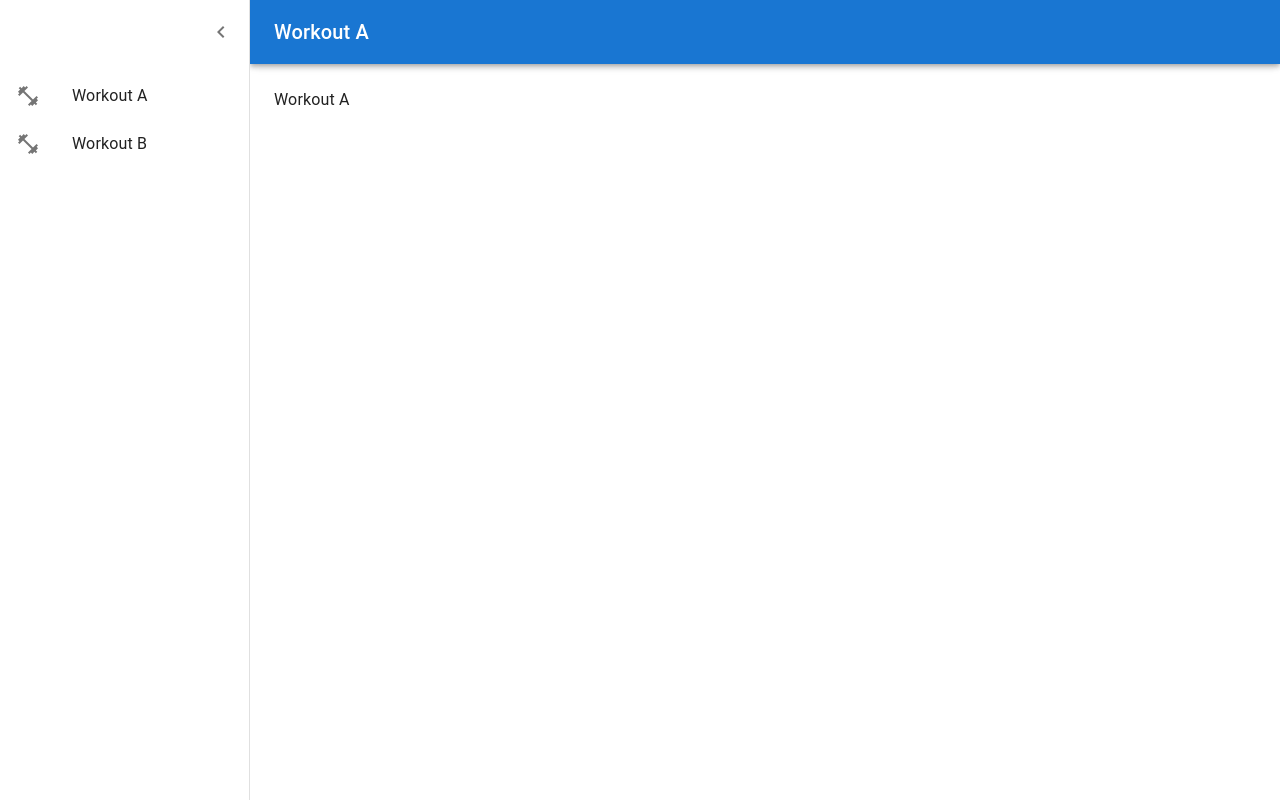
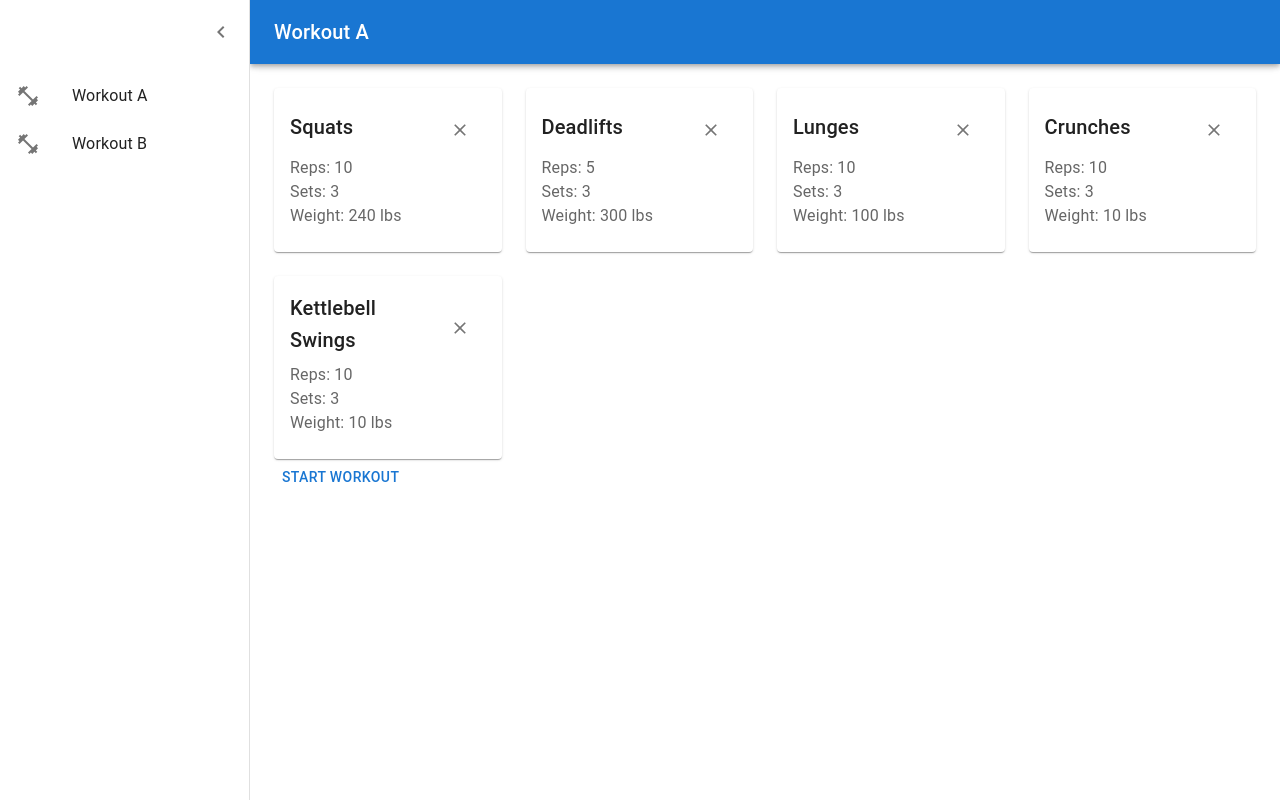
Before and after one commit to hudson-pierce/nextjs-todo-app, a Next.js app: page /workouts in a window 1280 px wide. Built offline with nearby package versions, Linux system fonts and the light colour scheme.

Commit message:
Add workout details cards to workout details page

```diff
--- /dev/null
+++ b/components/workouts/WorkoutDetails.js
@@ -0,0 +1,25 @@
+import { useEffect, useState } from 'react';
+import Button from '@mui/material/Button';
+import Grid from '@mui/material/Grid';
+import WorkoutDetailsCard from './WorkoutDetailsCard';
+
+export default function WorkoutDetails(props) {
+    const [exercises, setExercises] = useState([]);
+
+    useEffect(() => {
+      setExercises(props.workout.exercises);
+    }, [props.workout.exercises]);
+
+    return (
+        <div>
+            <Grid container spacing={3}>
+                {exercises.map((exercise, index) => (
+                    <Grid item key={index} xs={10} sm={6} md={3}>
+                        <WorkoutDetailsCard exercise={exercise} />
+                    </Grid>
+                ))}
+            </Grid>
+            <Button>Start Workout</Button>
+        </div>
+    );
+}
--- /dev/null
+++ b/components/workouts/WorkoutDetailsCard.js
@@ -0,0 +1,39 @@
+import { useState } from 'react';
+import Typography from '@mui/material/Typography';
+import Card from '@mui/material/Card';
+import CardActions from '@mui/material/CardActions';
+import CardContent from '@mui/material/CardContent';
+import IconButton from '@mui/material/IconButton';
+import CloseIcon from '@mui/icons-material/Close';
+
+export default function WorkoutDetailsCard(props) {
+  const handleDeleteExercise = () => {
+    console.log('delete exercise');
+  };
+
+  return (
+    <Card sx={{ maxWidth: 300 }}>
+        <CardContent>
+            <div style={{ display: 'flex', justifyContent: 'space-between', alignItems: 'center' }}>
+                <Typography gutterBottom variant="h6" component="div">
+                    {props.exercise.name}
+                </Typography>
+                <CardActions sx={{ display: 'flex' }}>
+                <IconButton onClick={handleDeleteExercise} aria-label="Remove">
+                    <CloseIcon fontSize="small" />
+                </IconButton>
+                </CardActions>
+            </div>
+            <Typography variant="body1" color="text.secondary">
+                Reps: {props.exercise.reps}
+            </Typography>
+            <Typography variant="body1" color="text.secondary">
+                Sets: {props.exercise.sets}
+            </Typography>
+            <Typography variant="body1" color="text.secondary">
+                Weight: {props.exercise.weight} lbs
+            </Typography>
+        </CardContent>
+    </Card>
+  );
+}
--- a/pages/workouts.js
+++ b/pages/workouts.js
@@ -1,4 +1,4 @@
-import { useState } from 'react';
+import { useEffect, useState } from 'react';
 import { styled, useTheme } from '@mui/material/styles';
 import Box from '@mui/material/Box';
 import Drawer from '@mui/material/Drawer';
@@ -16,6 +16,7 @@ import ListItemButton from '@mui/material/ListItemButton';
 import ListItemIcon from '@mui/material/ListItemIcon';
 import ListItemText from '@mui/material/ListItemText';
 import FitnessCenterIcon from '@mui/icons-material/FitnessCenter';
+import WorkoutDetails from '../components/workouts/WorkoutDetails';
 
 // Dummy data (will be replaced with data from DB)
 const EXERCISES = [
@@ -42,23 +43,41 @@ const WORKOUTS = [
         reps: 5,
         sets: 3,
         weight: 300
-      }
+      },
+      {
+        name: "Lunges",
+        reps: 10,
+        sets: 3,
+        weight: 100
+      },
+      {
+        name: "Crunches",
+        reps: 10,
+        sets: 3,
+        weight: 10
+      },
+      {
+        name: "Kettlebell Swings",
+        reps: 10,
+        sets: 3,
+        weight: 10
+      },
     ]
   },
   {
     name: "Workout B",
     exercises: [
       {
-        name: "Squats",
-        reps: 10,
+        name: "Bench Press",
+        reps: 5,
         sets: 3,
-        weight: 240
+        weight: 120
       },
       {
-        name: "Deadlifts",
+        name: "Shoulder Press",
         reps: 5,
         sets: 3,
-        weight: 300
+        weight: 50
       }
     ]
   }
@@ -122,6 +141,10 @@ export default function PersistentDrawerLeft() {
     setSelectedWorkout(workouts.find((workout) => workout.name === event.target.textContent));
   };
 
+  useEffect(() => {
+    console.log(selectedWorkout);
+  }, [selectedWorkout]);
+
   const handleDrawerOpen = () => {
     setOpen(true);
   };
@@ -182,9 +205,7 @@ export default function PersistentDrawerLeft() {
       </Drawer>
       <Main open={open}>
         <DrawerHeader />
-        <Typography paragraph>
-            {selectedWorkout.name}
-        </Typography>
+        <WorkoutDetails workout={selectedWorkout}></WorkoutDetails>
       </Main>
     </Box>
   );
```
